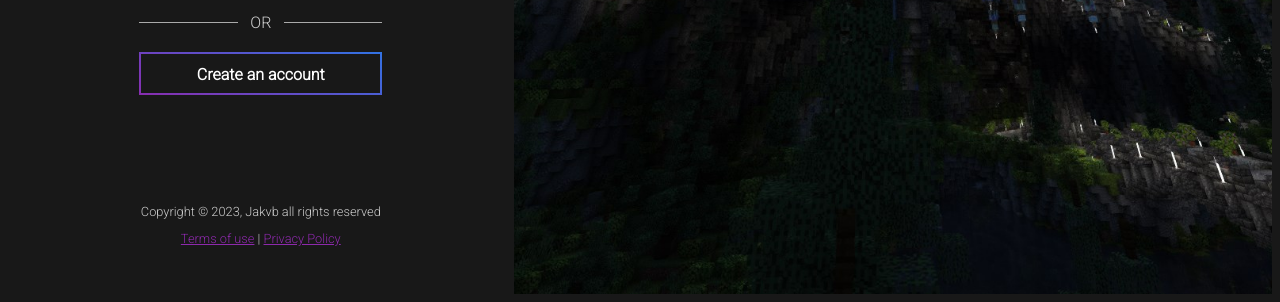
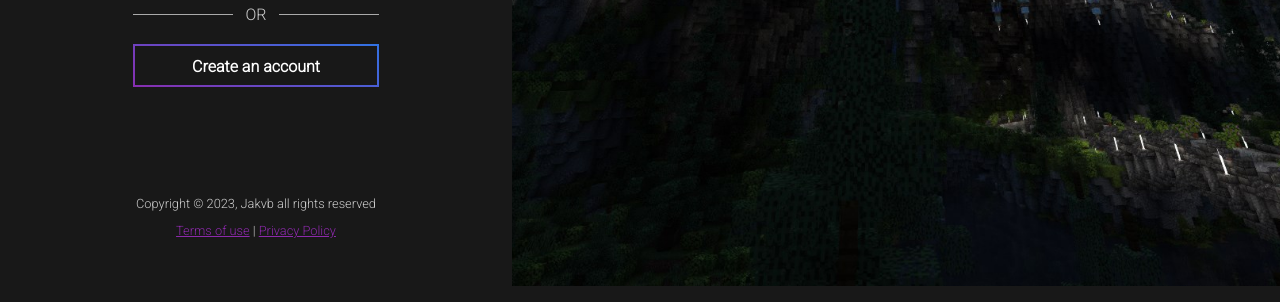
Before and after one commit to JakvbK/prolato-signin, a plain HTML site: page index.html in a window 1280 px wide. Shown: the part 514-816 px from the top of the page. Drawn offline with Linux system fonts and the light colour scheme.

Commit message:
Update styles.css

```diff
--- a/styles.css
+++ b/styles.css
@@ -10,6 +10,10 @@ body {
     background-color: #181818;
     color: white;
     overflow: hidden;
+    padding: 0;
+    margin: 0;
+    height: 100%;
+    width: 100%;
 }
 
 h1,
@@ -32,7 +36,7 @@ h6 {
     flex-direction: column;
     align-items: center;
     justify-content: center;
-    height: 100vh;
+    min-height: 740px;
 }
 
 #right {
@@ -246,6 +250,7 @@ h6 {
 }
 
 @media (max-height: 740px) {
+
     #left {
         overflow: auto;
     }
```
